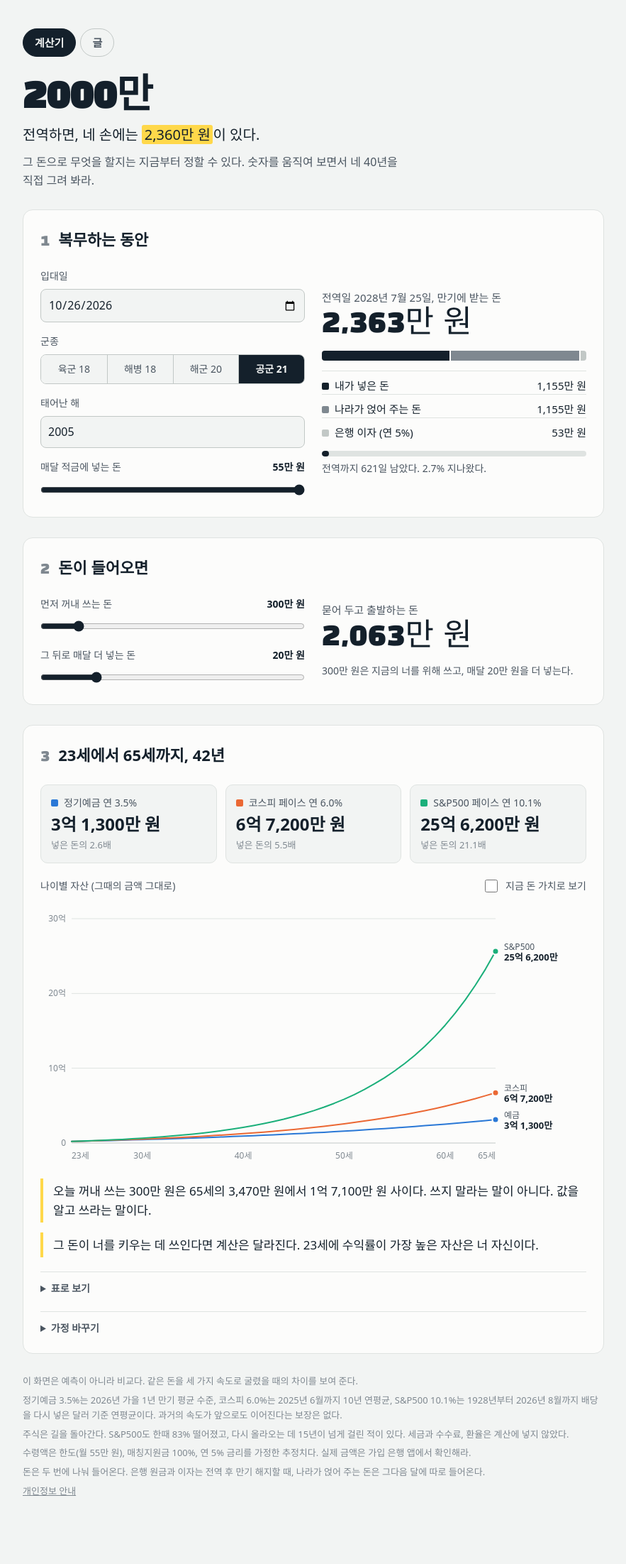
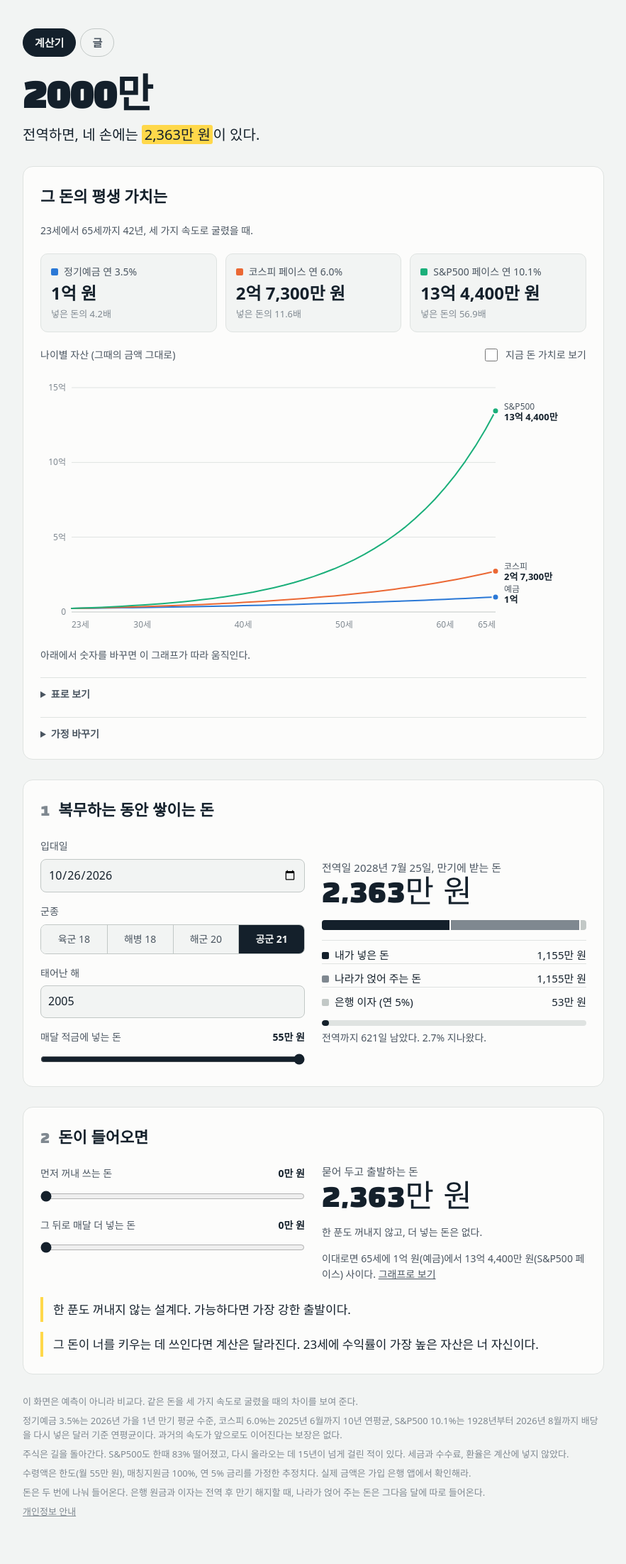
Before and after one commit to sephkwon/2000man, a Jekyll site: the page index.html, which Jekyll copies as it is, in a window 1280 px wide. Shown: the whole page at 71% size, without its empty margins (198-1081 px from the left). Built offline with Jekyll 4.4.1, drawn with Linux system fonts in a browser that asks for light colours; some web fonts are replaced; before the commit the page ends 2175 px from its top, so only the background shows below that.

Commit message:
메인화면 수정

```diff
--- a/index.html
+++ b/index.html
@@ -11,7 +11,7 @@
 <link rel="preconnect" href="https://fonts.gstatic.com" crossorigin>
 <link href="https://fonts.googleapis.com/css2?family=Black+Han+Sans&family=IBM+Plex+Sans+KR:wght@400;500;600&display=swap" rel="stylesheet">
 <style>
-/* layout: one narrow column, three numbered steps (복무 → 전역하는 날 → 65세), each step = controls left / result right, stacking on phones */
+/* layout: one narrow column. lifetime-value chart first, then two numbered steps (복무 → 돈이 들어오면), each step = controls left / result right, stacking on phones */
 :root{
   --paper:#f2f4f3; --card:#fcfcfb; --ink:#14202b; --ink-2:#4a5560; --muted:#7f8890;
   --line:#dfe3e1; --axis:#c2c8c6; --mark:#ffd84a; --mark-ink:#14202b; --focus:#14202b;
@@ -76,7 +76,7 @@ input[type=range]{width:100%;accent-color:var(--ink);height:28px;margin:0}
 .prog i{display:block;height:100%;background:var(--ink);border-radius:4px}
 .note{font-size:14px;color:var(--ink-2);margin:0}
 .tiles{display:grid;grid-template-columns:repeat(3,1fr);gap:12px}
-@media (max-width:640px){.tiles{grid-template-columns:1fr}}
+@media (max-width:640px){.tiles{grid-template-columns:1fr;gap:8px}}
 .tile{border:1px solid var(--line);border-radius:10px;padding:14px;display:flex;flex-direction:column;gap:4px;background:var(--paper)}
 .tile .name{font-size:14px;color:var(--ink-2);display:flex;align-items:center;gap:8px}
 .tile .chip{width:10px;height:10px;border-radius:2px;flex:none}
@@ -105,6 +105,7 @@ th:first-child,td:first-child{text-align:left}
 th{color:var(--ink-2);font-weight:500}
 footer{font-size:13px;color:var(--muted);display:flex;flex-direction:column;gap:6px}
 footer p{margin:0}
+@media (max-width:640px){.tile{flex-direction:row;justify-content:space-between;align-items:center;padding:10px 14px}.tile .name{font-size:13px}.tile .val{font-size:18px;white-space:nowrap}.tile .x{display:none}}
 </style>
 </head>
 <body>
@@ -115,11 +116,36 @@ footer p{margin:0}
 <header>
   <h1 class="brand">2000만</h1>
   <p class="lede">전역하면, 네 손에는 <mark id="hdAmt">2천만 원</mark>이 있다.</p>
-  <p class="sub">그 돈으로 무엇을 할지는 지금부터 정할 수 있다. 숫자를 움직여 보면서 네 40년을 직접 그려 봐라.</p>
 </header>
 
+<section aria-labelledby="h3" id="value">
+  <div class="step"><h2 id="h3">그 돈의 평생 가치는</h2></div>
+  <p class="note" id="h3t"></p>
+  <div class="tiles" id="tiles"></div>
+  <div class="toolbar">
+    <p class="note" id="chartTitle"></p>
+    <label class="toggle" for="real"><input type="checkbox" id="real"> 지금 돈 가치로 보기</label>
+  </div>
+  <div class="chart" id="chart"><svg id="svg" role="img" aria-labelledby="chartTitle"></svg><div class="tip" id="tip"></div></div>
+  <p class="note">아래에서 숫자를 바꾸면 이 그래프가 따라 움직인다.</p>
+
+  <details>
+    <summary>표로 보기</summary>
+    <div class="tw"><table id="tbl"></table></div>
+  </details>
+  <details>
+    <summary>가정 바꾸기</summary>
+    <div class="rates">
+      <div class="field"><label for="rDep">정기예금 %</label><input type="number" id="rDep" step="0.1" min="0" max="20" value="3.5"></div>
+      <div class="field"><label for="rKos">코스피 페이스 %</label><input type="number" id="rKos" step="0.1" min="0" max="20" value="6.0"></div>
+      <div class="field"><label for="rSp">S&amp;P500 페이스 %</label><input type="number" id="rSp" step="0.1" min="0" max="20" value="10.1"></div>
+      <div class="field"><label for="rInf">물가 %</label><input type="number" id="rInf" step="0.1" min="0" max="10" value="2.0"></div>
+    </div>
+  </details>
+</section>
+
 <section aria-labelledby="h1">
-  <div class="step"><b>1</b><h2 id="h1">복무하는 동안</h2></div>
+  <div class="step"><b>1</b><h2 id="h1">복무하는 동안 쌓이는 돈</h2></div>
   <div class="grid">
     <div class="fields">
       <div class="field"><label for="enlist">입대일</label><input type="date" id="enlist" value="2026-10-26"></div>
@@ -156,41 +182,18 @@ footer p{margin:0}
   <div class="grid">
     <div class="fields">
       <div class="field"><label for="spend">먼저 꺼내 쓰는 돈 <output id="spendOut"></output></label>
-        <input type="range" id="spend" min="0" max="2000" step="50" value="300"></div>
+        <input type="range" id="spend" min="0" max="2000" step="50" value="0"></div>
       <div class="field"><label for="add">그 뒤로 매달 더 넣는 돈 <output id="addOut"></output></label>
-        <input type="range" id="add" min="0" max="100" step="5" value="20"></div>
+        <input type="range" id="add" min="0" max="100" step="5" value="0"></div>
     </div>
     <div class="result">
       <p class="big"><small>묻어 두고 출발하는 돈</small><span id="seedAmt"></span></p>
       <p class="note" id="seedNote"></p>
+      <p class="note" id="seedOut"></p>
     </div>
   </div>
-</section>
-
-<section aria-labelledby="h3">
-  <div class="step"><b>3</b><h2 id="h3"><span id="h3t">65세까지</span></h2></div>
-  <div class="tiles" id="tiles"></div>
-  <div class="toolbar">
-    <p class="note" id="chartTitle"></p>
-    <label class="toggle" for="real"><input type="checkbox" id="real"> 지금 돈 가치로 보기</label>
-  </div>
-  <div class="chart" id="chart"><svg id="svg" role="img" aria-labelledby="chartTitle"></svg><div class="tip" id="tip"></div></div>
   <p class="say" id="say1"></p>
   <p class="say" id="say2"></p>
-
-  <details>
-    <summary>표로 보기</summary>
-    <div class="tw"><table id="tbl"></table></div>
-  </details>
-  <details>
-    <summary>가정 바꾸기</summary>
-    <div class="rates">
-      <div class="field"><label for="rDep">정기예금 %</label><input type="number" id="rDep" step="0.1" min="0" max="20" value="3.5"></div>
-      <div class="field"><label for="rKos">코스피 페이스 %</label><input type="number" id="rKos" step="0.1" min="0" max="20" value="6.0"></div>
-      <div class="field"><label for="rSp">S&amp;P500 페이스 %</label><input type="number" id="rSp" step="0.1" min="0" max="20" value="10.1"></div>
-      <div class="field"><label for="rInf">물가 %</label><input type="number" id="rInf" step="0.1" min="0" max="10" value="2.0"></div>
-    </div>
-  </details>
 </section>
 
 <footer>
@@ -288,7 +291,7 @@ footer p{margin:0}
       var lab=v===0?'0':(v>=10000?(v/10000)+'억':(v/1000)+'천만');
       svg.appendChild(el('text',{x:L-8,y:y(v)+4,'text-anchor':'end','font-size':12,fill:muted},lab));
     }
-    var ticks=[0]; for(var a=Math.ceil((m.age+1)/10)*10;a<65;a+=10){if(a-m.age>=3&&65-a>=3)ticks.push(a-m.age)} ticks.push(m.T);
+    var ticks=[0]; var gap=narrow?7:3;for(var a=Math.ceil((m.age+1)/10)*10;a<65;a+=10){if(a-m.age>=gap&&65-a>=gap)ticks.push(a-m.age)} ticks.push(m.T);
     ticks.forEach(function(t,i){
       svg.appendChild(el('text',{x:x(t),y:H-8,'text-anchor':i===0?'start':(i===ticks.length-1?'end':'middle'),'font-size':12,fill:muted},(m.age+t)+'세'));
     });
@@ -343,7 +346,8 @@ footer p{margin:0}
     $('progTxt').textContent=done<0?('입대까지 '+(-done)+'일. 복무 '+m.n+'개월'):(left>0?('전역까지 '+left.toLocaleString('ko-KR')+'일 남았다. '+pct.toFixed(1)+'% 지나왔다.'):'전역했다. 이제 다음 장이다.');
     $('seedAmt').textContent=fmtExact(m.seed);
     $('seedNote').textContent=(m.spend?fmtExact(m.spend)+'은 지금의 너를 위해 쓰고, ':'한 푼도 꺼내지 않고, ')+(m.add?'매달 '+m.add+'만 원을 더 넣는다.':'더 넣는 돈은 없다.');
-    $('h3t').textContent=m.age+'세에서 65세까지, '+m.T+'년';
+    $('h3t').textContent=m.age+'세에서 65세까지 '+m.T+'년, 세 가지 속도로 굴렸을 때'+(m.spend?'. '+fmtExact(m.spend)+'을 먼저 쓰고':'')+(m.add?(m.spend?', ':'. ')+'매달 '+m.add+'만 원을 더 넣는 경우':'')+(m.spend&&!m.add?' 남은 돈 기준':'')+'.';
+    $('seedOut').innerHTML='';$('seedOut').appendChild(document.createTextNode('이대로면 65세에 '+fmt(m.series[0].end)+'(예금)에서 '+fmt(m.series[2].end)+'(S&P500 페이스) 사이다. '));var up=document.createElement('a');up.href='#value';up.textContent='그래프로 보기';up.style.color='inherit';$('seedOut').appendChild(up);
     $('chartTitle').textContent='나이별 자산'+(m.real?' (물가 연 '+(m.inf*100).toFixed(1)+'% 반영, 지금 돈 가치)':' (그때의 금액 그대로)');
     var put=m.seed+m.add*12*m.T, tiles=$('tiles'); while(tiles.firstChild)tiles.removeChild(tiles.firstChild);
     m.series.forEach(function(s){
```
Also changed, not shown: other parts of index.html (+3 -3 lines), 1 other file.
